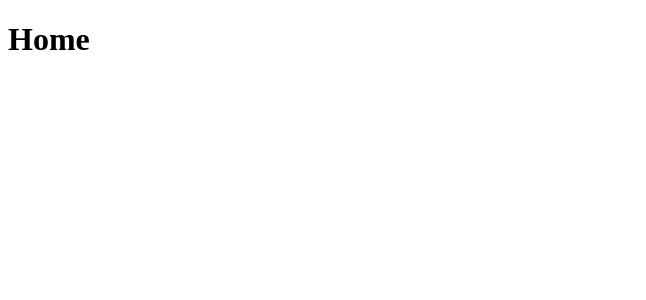
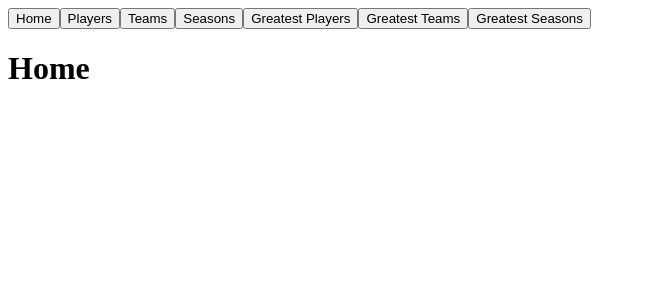
Before and after one commit to ssymonds17/bball-value-client, a React (Create React App) app: page / in a window 1280 px wide. Shown: the top 300 px of the page, without its empty margins (0-646 px from the left). Built offline with nearby package versions, Linux system fonts and the light colour scheme.

Commit message:
Create basic navbar component with links to all the relevant main pages. Place at head of root file so it renders on all pages

```diff
--- a/src/App.js
+++ b/src/App.js
@@ -15,11 +15,13 @@ import SeasonIndex from './views/seasons/SeasonIndex';
 import GreatestOverall from './views/greatest-seasons/GreatestOverall';
 import GreatestRS from './views/greatest-seasons/GreatestRS';
 import GreatestPlayoffs from './views/greatest-seasons/GreatestPlayoffs';
+import Navbar from './components/Navbar';
 import NotFound from './views/NotFound';
 
 function App() {
   return (
     <React.Fragment>
+      <Navbar />
       <Switch>
         {/* HOME */}
         <Route exact path='/' component={Home} />
--- /dev/null
+++ b/src/components/Navbar.js
@@ -0,0 +1,30 @@
+import React from 'react';
+import { Link } from 'react-router-dom';
+
+export default function Navbar() {
+  return (
+    <div>
+      <Link to={`/`}>
+        <button>Home</button>
+      </Link>
+      <Link to={`/players`}>
+        <button>Players</button>
+      </Link>
+      <Link to={`/teams`}>
+        <button>Teams</button>
+      </Link>
+      <Link to={`/seasons`}>
+        <button>Seasons</button>
+      </Link>
+      <Link to={`/rankings/players`}>
+        <button>Greatest Players</button>
+      </Link>
+      <Link to={`/rankings/teams`}>
+        <button>Greatest Teams</button>
+      </Link>
+      <Link to={`/rankings/seasons/overall`}>
+        <button>Greatest Seasons</button>
+      </Link>
+    </div>
+  );
+}
```
